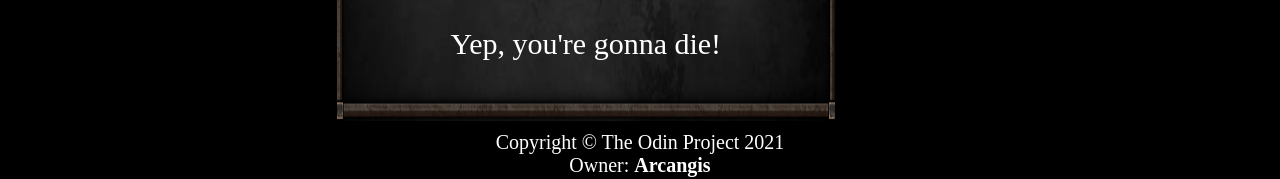
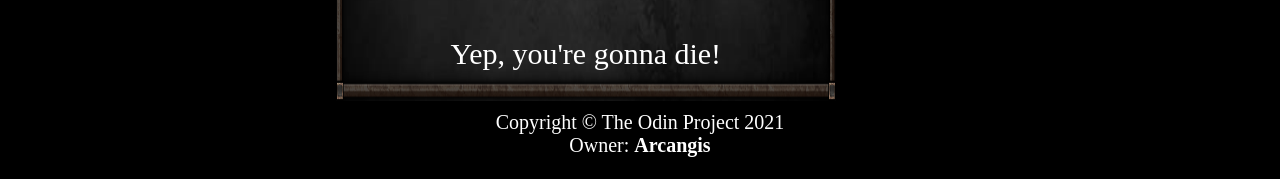
Before and after one commit to Arcangis/ElementWar, a plain HTML site: page index.html in a window 1280 px wide. Shown: the part 777-956 px from the top of the page. Drawn offline with Linux system fonts and the light colour scheme.

Commit message:
adjust result text

```diff
--- a/css/style.css
+++ b/css/style.css
@@ -179,6 +179,25 @@ button:hover {
     padding: 30px;
 }
 
+.result-box .resultFinal {
+    font-size: 80px;
+}
+
+/* collapse margin is a feature of a block and don't work in flex */
+
+
+.result-box .result, .result-box .resultFinal {
+    margin: 40px;
+    padding: 0;
+}
+
+.result-box .result {
+    margin-bottom: 0;
+}
+
+/* collapse margin is a feature of a block and don't work in flex */
+
+
 #question-mark {
     display: inline-block;
     height: auto;
```
